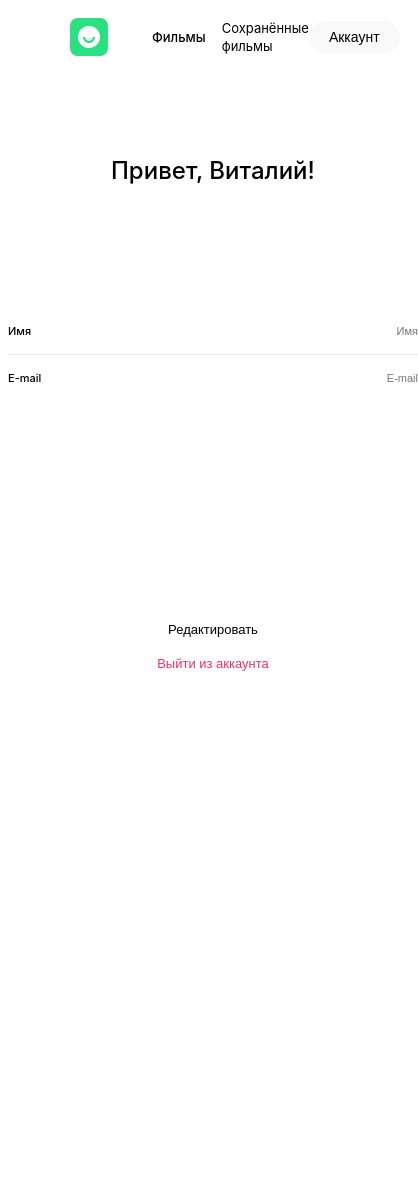
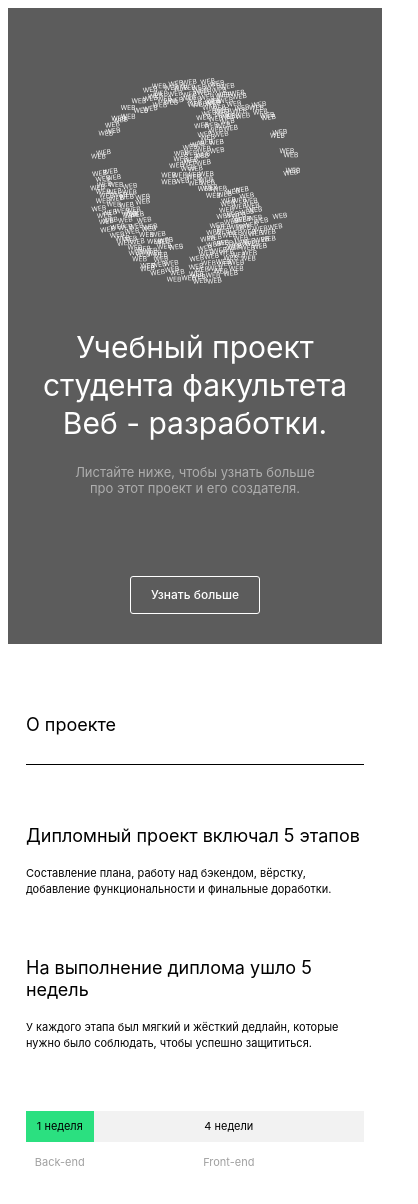
Before and after one commit to Afonina-Ola/movies-explorer-frontend, a React (Create React App) app: page /profile in a window 390 px wide. Shown: the top 1204 px of the page, 418 px wide, since content can reach past the window. Before the commit the page ends 844 px from the top, so only its background shows below. Built offline with nearby package versions, Linux system fonts and the light colour scheme.

Commit message:
выполнено 85% верстки

```diff
--- a/src/components/AboutProject/AboutProject.css
+++ b/src/components/AboutProject/AboutProject.css
@@ -3,6 +3,20 @@
   background-color: #ffffff;
   padding-left: 70px;
   padding-right: 70px;
+}
+
+@media screen and (max-width: 769px) {
+  .about-project {
+    padding-left: 50px;
+    padding-right: 50px;
+  }
+}
+
+@media screen and (max-width: 390px) {
+  .about-project {
+    padding-left: 18px;
+    padding-right: 18px;
+  }
 }
 
 .about-project__title {
@@ -16,6 +30,21 @@
   margin-bottom: 23px;
 }
 
+@media screen and (max-width: 769px) {
+  .about-project__title {
+    margin-top: 90px;
+  }
+}
+
+@media screen and (max-width: 390px) {
+  .about-project__title {
+    margin-top: 70px;
+    font-size: 18px;
+    line-height: 22px;
+    margin-bottom: 28px;
+  }
+}
+
 .about-project__text-container {
   display: flex;
   flex-direction: row;
@@ -23,9 +52,29 @@
   border-top: #000000 1px solid;
 }
 
+@media screen and (max-width: 390px) {
+  .about-project__text-container {
+    display: flex;
+    flex-direction: column;
+    justify-content: flex-start;
+  }
+}
+
 .about-project__text-item {
   display: block;
   width: 550px;
+}
+
+@media screen and (max-width: 769px) {
+  .about-project__text-item {
+    width: 319px;
+  }
+}
+
+@media screen and (max-width: 390px) {
+  .about-project__text-item {
+    width: 100%;
+  }
 }
 
 .about-project__subtitle {
@@ -37,6 +86,14 @@
   margin-top: 70px;
 }
 
+@media screen and (max-width: 390px) {
+  .about-project__subtitle {
+    font-size: 18px;
+  line-height: 22px;
+  margin-top: 60px;
+  }
+}
+
 .about-project__info-text {
   font-style: normal;
   font-weight: 400;
@@ -44,6 +101,23 @@
   line-height: 20px;
   color: #000000;
   margin-top: 26px;
+  margin-bottom: 0;
+}
+
+@media screen and (max-width: 769px) {
+  .about-project__info-text {
+    font-size: 12px;
+    line-height: 18px;
+    margin-top: 22px;
+  }
+}
+
+@media screen and (max-width: 390px) {
+  .about-project__info-text {
+    font-size: 11px;
+    line-height: 16px;
+    margin-top: 16px;
+  }
 }
 
 .about-project__scheme {
@@ -57,6 +131,21 @@
   line-height: 17px;
   text-align: center;
   color: #000000;
+}
+
+@media screen and (max-width: 769px) {
+  .about-project__scheme {
+    margin-top: 93px;
+    margin-bottom: 0;
+  }
+}
+
+@media screen and (max-width: 390px) {
+  .about-project__scheme {
+    margin-top: 60px;
+  font-size: 11px;
+  line-height: 13px;
+  }
 }
 
 .about-project__scheme-back-end {
@@ -79,13 +168,27 @@
   justify-content: space-between;
   margin-bottom: 110px;
   margin-top: 14px;
-  font-family: "Inter";
   font-style: normal;
   font-weight: 500;
   font-size: 14px;
   line-height: 17px;
   text-align: center;
   color: #a0a0a0;
+}
+
+@media screen and (max-width: 769px) {
+  .about-project__scheme-text {
+    margin-bottom: 90px;
+    font-weight: 400;
+  font-size: 11px;
+  line-height: 13px;
+  }
+}
+
+@media screen and (max-width: 390px) {
+  .about-project__scheme-text {
+    margin-bottom: 70px;
+  }
 }
 
 .about-project__scheme-back-end-text {
--- a/src/components/App/App.js
+++ b/src/components/App/App.js
@@ -9,11 +9,12 @@ import SavedMovies from '../SavedMovies/SavedMovies.js';
 import Profile from '../Profile/Profile.js';
 import Login from '../Login/Login.js';
 import Register from '../Register/Register.js';
+import PageError from '../PageError/PageError.js';
 
 function App() {
   return (
     <div className="root">
-      <Switch>
+      {/* <Switch>
         <Route exact path="/">
           <Main />
         </Route>
@@ -24,16 +25,20 @@ function App() {
           <SavedMovies />
         </Route>
         <Route exact path="/profile">
-          <Profile errorMessage={''}/>
+          <Profile errorMessage={''} />
         </Route>
         <Route exact path="/signin">
-          <Login errorMessage={''}/>
+          <Login errorMessage={''} />
         </Route>
         <Route exact path="/signup">
-          <Register errorMessage={''}/>
+          <Register errorMessage={''} />
         </Route>
-              </Switch>
-         </div>
+        <Route exact path="*">
+          <PageError />
+        </Route>
+      </Switch> */}
+      <Main />
+    </div>
   );
 }
 
--- a/src/components/Header/Header.js
+++ b/src/components/Header/Header.js
@@ -1,5 +1,5 @@
-import React, { useState } from 'react';
-import { Routes, Route, NavLink } from 'react-router-dom';
+import React from 'react';
+import { NavLink } from 'react-router-dom';
 import './Header.css';
 import smile from '../../images/smile.svg';
 
@@ -9,14 +9,14 @@ function Header({isLogged}) {
             <img src={smile} className="header__smile" alt='улыбающийся смайл' />
             {isLogged && <div className="header__container-logged">
                 <div className="header__container-movies-link">
-                    <NavLink to="/sign-in" className="header__movies-link">Фильмы</NavLink>
-                    <NavLink to="/sign-in" className="header__movies-save-link">Сохранённые фильмы</NavLink >
+                    <NavLink to="/movies" className="header__movies-link">Фильмы</NavLink>
+                    <NavLink to="/saved-movies" className="header__movies-save-link">Сохранённые фильмы</NavLink >
                 </div>
                 <button className="header__account-button">Аккаунт</button>
             </div>}
             {!isLogged &&
                 <div className="header__container-not-logged">
-                    <NavLink to="/sign-in" className="header__not-logged-link">Регистрация</NavLink>
+                    <NavLink to="/signup" className="header__not-logged-link">Регистрация</NavLink>
                     <button type="submit" className="header__not-logged-button">Войти</button>
                 </div>
             }
--- a/src/components/Login/Login.js
+++ b/src/components/Login/Login.js
@@ -1,5 +1,5 @@
 import React from 'react';
-import { Routes, Route, NavLink } from 'react-router-dom';
+import { NavLink } from 'react-router-dom';
 import './Login.css';
 import smile from '../../images/smile.svg';
 
@@ -23,7 +23,7 @@ function Login({ errorMessage }) {
           <button type="submit" className="login__button">Войти</button>
         </div>
       </form>
-      <NavLink to="/sign-in" className="login__link">Ещё не зарегистрированы?<span class="login__link-entrance">Регистрация</span></NavLink>
+      <NavLink to="/signup" className="login__link">Ещё не зарегистрированы?<span class="login__link-entrance">Регистрация</span></NavLink>
     </div>
   );
 }
--- a/src/components/Main/Main.js
+++ b/src/components/Main/Main.js
@@ -10,13 +10,13 @@ import Portfolio from '../Portfolio/Portfolio.js';
 function Main() {
   return (
     <main>
-      <Header isLogged={false} />
+      {/* <Header isLogged={false} /> */}
       <Promo />
       <AboutProject />
-      <Techs />
+      {/* <Techs />
       <AboutMe />
       <Portfolio />
-      <Footer />
+      <Footer /> */}
     </main>
   );
 }
--- /dev/null
+++ b/src/components/PageError/PageError.css
@@ -0,0 +1,48 @@
+.pageError {
+  background-color: #ffffff;
+  width: 400px;
+  margin: 0 auto;
+  margin-top: 246px;
+}
+
+.pageError__error-groupe {
+  margin-bottom: 208px;
+}
+
+.pageError__error-number {
+  font-style: normal;
+  font-weight: 400;
+  font-size: 140px;
+  line-height: 169px;
+  text-align: center;
+  color: #000000;
+  margin: 0;
+}
+
+.pageError__error-message {
+  font-style: normal;
+  font-weight: 400;
+  font-size: 16px;
+  line-height: 19px;
+  text-align: center;
+  color: #000000;
+  margin: 0;
+}
+
+.pageError__link {
+  font-style: normal;
+  font-weight: 400;
+  font-size: 14px;
+  line-height: 17px;
+  text-align: center;
+  color: #2BE080;;
+  text-decoration: none;
+  margin: 0 auto;
+  display: block;
+  opacity: 1;
+  transition: opacity 0.4s;
+}
+
+.pageError__link:hover {
+  opacity: 0.7;
+}
--- /dev/null
+++ b/src/components/PageError/PageError.js
@@ -0,0 +1,17 @@
+import React from 'react';
+import { NavLink } from 'react-router-dom';
+import './PageError.css';
+
+function PageError() {
+  return (
+    <div className="pageError">
+      <div className="pageError__error-groupe">
+        <p className="pageError__error-number">404</p>
+        <p className="pageError__error-message">Страница не найдена</p>
+      </div>
+      <NavLink to="/" className="pageError__link">Назад</NavLink>
+    </div>
+  );
+}
+
+export default PageError;
--- a/src/components/Promo/Promo.css
+++ b/src/components/Promo/Promo.css
@@ -9,8 +9,32 @@
   z-index: 1;
 }
 
+@media screen and (max-width: 769px) {
+  .promo {
+    flex-direction: column;
+    padding-left: 44px;
+    padding-right: 44px;
+  }
+}
+
+@media screen and (max-width: 390px) {
+  .promo {
+    padding-left: 10px;
+    padding-right: 10px;
+  }
+}
+
 .promo__text-container {
   display: block;
+}
+
+@media screen and (max-width: 769px) {
+  .promo__text-container {
+    order: 2;
+    display: flex;
+    flex-direction: column;
+    align-items: center;
+  }
 }
 
 .promo__title {
@@ -24,6 +48,24 @@
   margin-bottom: 0;
 }
 
+@media screen and (max-width: 769px) {
+  .promo__title {
+    width: 100%;
+    font-size: 40px;
+    line-height: 50px;
+    margin-top: 48px;
+    text-align: center;
+  }
+}
+
+@media screen and (max-width: 390px) {
+  .promo__title {
+    font-size: 30px;
+    line-height: 38px;
+    margin-top: 44px;
+  }
+}
+
 .promo__info-text {
   width: 310px;
   font-style: normal;
@@ -34,6 +76,16 @@
   opacity: 0.5;
   margin-top: 36px;
   margin-bottom: 0;
+}
+
+@media screen and (max-width: 769px) {
+  .promo__info-text {
+    width: 250px;
+    font-size: 13px;
+    line-height: 16px;
+    margin-top: 22px;
+    text-align: center;
+  }
 }
 
 .promo__link-container {
@@ -56,6 +108,19 @@
   transition: opacity 0.4s;
 }
 
+@media screen and (max-width: 769px) {
+  .promo__link-container {
+    margin-top: 92px;
+  }
+}
+
+@media screen and (max-width: 390px) {
+  .promo__link-container {
+    margin-top: 80px;
+    margin-bottom: 30px;
+  }
+}
+
 .promo__link-container:hover {
   opacity: 0.7;
 }
@@ -65,3 +130,19 @@
   height: 304px;
   margin-top: 75px;
 }
+
+@media screen and (max-width: 769px) {
+  .promo__logo {
+    order: 1;
+    align-self: center;
+    margin-top: 140px;
+  }
+}
+
+@media screen and (max-width: 390px) {
+  .promo__logo {
+    width: 210px;
+    height: 206px;
+    margin-top: 70px;
+  }
+}
--- a/src/components/Register/Register.js
+++ b/src/components/Register/Register.js
@@ -1,5 +1,5 @@
 import React from 'react';
-import { Routes, Route, NavLink } from 'react-router-dom';
+import { NavLink } from 'react-router-dom';
 import './Register.css';
 import smile from '../../images/smile.svg';
 
@@ -25,7 +25,7 @@ function Register({ errorMessage }) {
         <button type="submit" className="register__button">Зарегистрироваться</button>
         </div>
       </form>
-      <NavLink to="/sign-in" className="register__link">Уже зарегистрированы?<span class="register__link-entrance">Войти</span></NavLink>
+      <NavLink to="/signin" className="register__link">Уже зарегистрированы?<span class="register__link-entrance">Войти</span></NavLink>
     </div>
   );
 }
```
